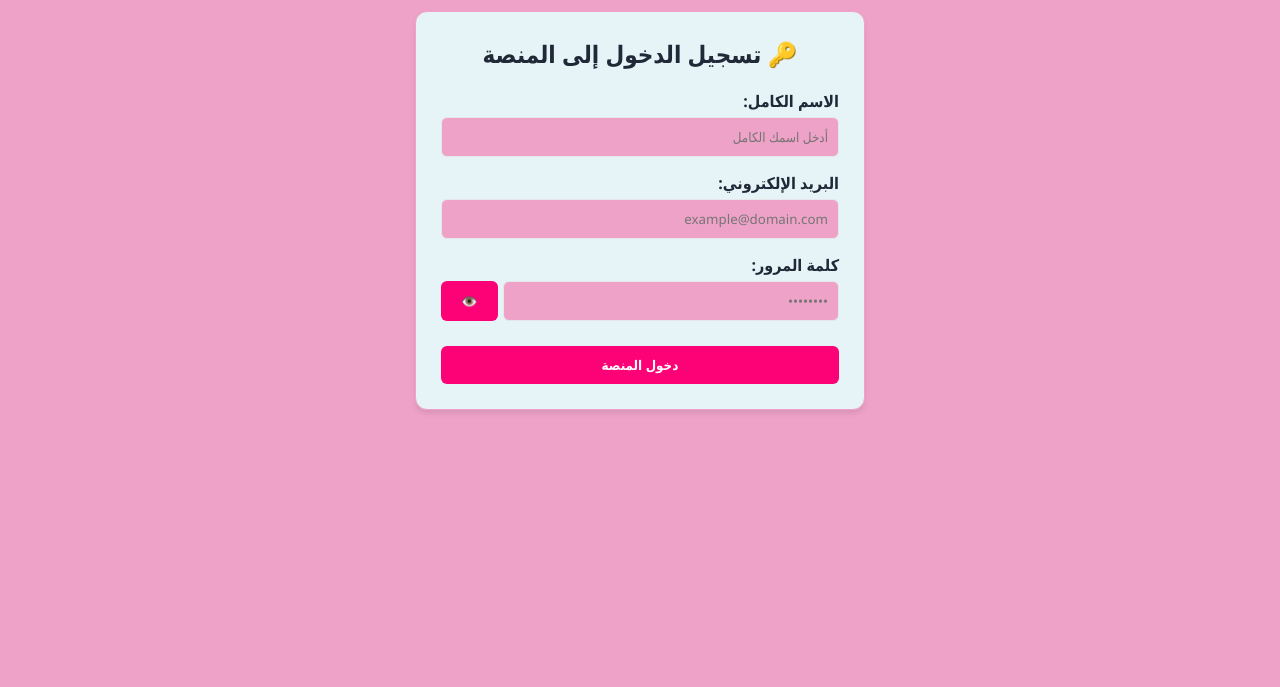
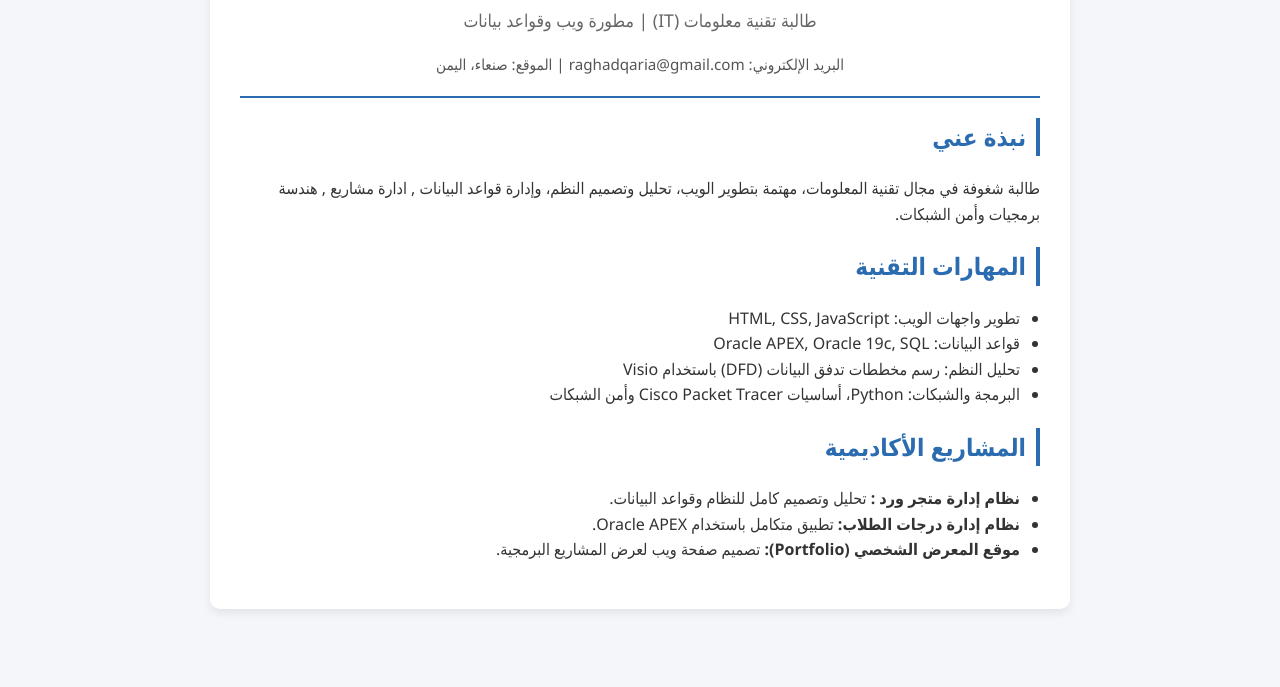
Before and after one commit to qaria-raghad/student-project, a plain HTML site: page index.html in a window 1280 px wide. Shown: the part 113-800 px from the top of the page. Drawn offline with Linux system fonts and the light colour scheme; files that its build step writes are made by us from their sources.

Commit message:
Add files via upload

```diff
--- a/index.html
+++ b/index.html
@@ -3,77 +3,70 @@
 <head>
     <meta charset="UTF-8">
     <meta name="viewport" content="width=device-width, initial-scale=1.0">
-    <title>STUDIOM - تسجيل الدخول</title>
-    <link rel="stylesheet" href="css/style.css">
+    <title>السيرة الذاتية - رغد إبراهيم قريّة</title>
+    <style>
+        body {
+            font-family: 'Segoe UI', Tahoma, Geneva, Verdana, sans-serif;
+            background-color: #f4f6f9;
+            color: #333;
+            margin: 0;
+            padding: 20px;
+            line-height: 1.6;
+        }
+        .container {
+            max-width: 800px;
+            margin: 0 auto;
+            background: #fff;
+            padding: 30px;
+            border-radius: 10px;
+            box-shadow: 0 4px 10px rgba(0,0,0,0.08);
+        }
+        header {
+            text-align: center;
+            border-bottom: 2px solid #2b6cb0;
+            padding-bottom: 20px;
+            margin-bottom: 20px;
+        }
+        h1 { margin: 0; color: #2b6cb0; }
+        .subtitle { color: #666; font-size: 1.1em; }
+        h2 { color: #2b6cb0; border-right: 4px solid #2b6cb0; padding-right: 10px; }
+        ul { padding-right: 20px; }
+        .contact { margin-top: 10px; font-size: 0.95em; color: #555; }
+    </style>
 </head>
 <body>
-    <header style="justify-content: center; position: relative;">
-        <div class="logo">STUDIOM</div>
-        <div class="header-controls" style="position: absolute; left: 20px;">
-            <button class="btn-icon" onclick="toggleDarkMode()">🌙</button>
-        </div>
-    </header>
+    <div class="container">
+        <header>
+            <h1>رغد إبراهيم قريّة</h1>
+            <p class="subtitle">طالبة تقنية معلومات (IT) | مطورة ويب وقواعد بيانات</p>
+            <div class="contact">
+                البريد الإلكتروني: raghadqaria@gmail.com | الموقع: صنعاء، اليمن
+            </div>
+        </header>
 
-    <main class="container" style="max-width: 450px; margin-top: 60px;">
-        <section class="card">
-            <h2 style="text-align: center; margin-bottom: 20px;">🔑 تسجيل الدخول إلى المنصة</h2>
-            <form onsubmit="handleLoginRedirect(event)" style="display: flex; flex-direction: column; gap: 15px;">
-                <p id="form-error" style="color: var(--danger); font-size: 0.85rem; display: none; text-align: center; padding: 8px; background: rgba(255,0,0,0.1); border-radius: 5px;"></p>
+        <section>
+            <h2>نبذة عني</h2>
+            <p>طالبة شغوفة في مجال تقنية المعلومات، مهتمة بتطوير الويب، تحليل وتصميم النظم، وإدارة قواعد البيانات , ادارة مشاريع , هندسة برمجيات وأمن الشبكات.</p>
+        </section>
 
-                <div>
-                    <label style="display: block; margin-bottom: 5px; font-weight: bold;">الاسم الكامل:</label>
-                    <input type="text" id="login-name" class="form-control" placeholder="أدخل اسمك الكامل" style="width: 100%;" required>
-                </div>
+        <section>
+            <h2>المهارات التقنية</h2>
+            <ul>
+                <li>تطوير واجهات الويب: HTML, CSS, JavaScript</li>
+                <li>قواعد البيانات: Oracle APEX, Oracle 19c, SQL</li>
+                <li>تحليل النظم: رسم مخططات تدفق البيانات (DFD) باستخدام Visio</li>
+                <li>البرمجة والشبكات: Python، أساسيات Cisco Packet Tracer وأمن الشبكات</li>
+            </ul>
+        </section>
 
-                <div>
-                    <label style="display: block; margin-bottom: 5px; font-weight: bold;">البريد الإلكتروني:</label>
-                    <input type="email" id="login-email" class="form-control" placeholder="example@domain.com" style="width: 100%;" required>
-                </div>
-
-                <div>
-                    <label style="display: block; margin-bottom: 5px; font-weight: bold;">كلمة المرور:</label>
-                    <div style="display: flex; gap: 5px;">
-                        <input type="password" id="login-password" class="form-control" placeholder="••••••••" style="flex: 1;" required>
-                        <button type="button" class="btn" onclick="togglePasswordVisibility()">👁️</button>
-                    </div>
-                </div>
-
-                <button type="submit" class="btn" style="margin-top: 10px; width: 100%; font-weight: bold; padding: 10px;">دخول المنصة</button>
-            </form>
+        <section>
+            <h2>المشاريع الأكاديمية</h2>
+            <ul>
+                <li><strong>نظام إدارة متجر ورد :</strong> تحليل وتصميم كامل للنظام وقواعد البيانات.</li>
+                <li><strong>نظام إدارة درجات الطلاب:</strong> تطبيق متكامل باستخدام Oracle APEX.</li>
+                <li><strong>موقع المعرض الشخصي (Portfolio):</strong> تصميم صفحة ويب لعرض المشاريع البرمجية.</li>
+            </ul>
         </section>
-    </main>
-
-    <script src="javascript/app.js"></script>
-    <script>
-        function handleLoginRedirect(e) {
-            e.preventDefault();
-            const nameElem = document.getElementById('login-name');
-            const emailElem = document.getElementById('login-email');
-            const passElem = document.getElementById('login-password');
-            const err = document.getElementById('form-error');
-
-            const name = nameElem.value.trim();
-            const email = emailElem.value.trim();
-            const pass = passElem.value.trim();
-
-            if (!name || !email || !pass) {
-                if (err) { err.textContent = 'يرجى ملء جميع الحقول المطلوبة.'; err.style.display = 'block'; }
-                return;
-            }
-
-            if (!email.includes('@') || !email.includes('.')) {
-                if (err) { err.textContent = 'يرجى إدخال بريد إلكتروني صحيح.'; err.style.display = 'block'; }
-                return;
-            }
-
-            if (pass.length < 6) {
-                if (err) { err.textContent = 'كلمة المرور يجب ألا تقل عن 6 أحرف.'; err.style.display = 'block'; }
-                return;
-            }
-
-            // التوجيه التلقائي للصفحة الرئيسية بعد الانتهاء من التحقق
-            window.location.href = 'home.html';
-        }
-    </script>
+    </div>
 </body>
 </html>
```
